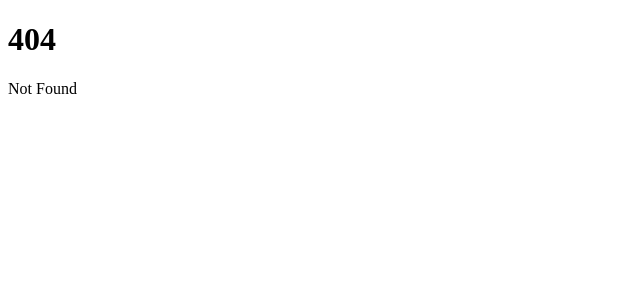
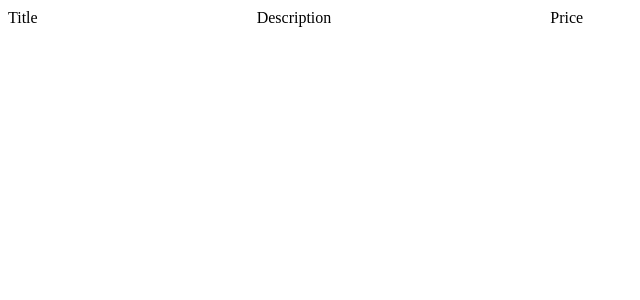
Before and after one commit to lebrancconvas/Nhee-Note, a SvelteKit app in the folder app/: page /add in a window 1280 px wide. Before the commit this address had no page. Shown: the top 300 px of the page, without its empty margins (0-640 px from the left). Built offline with nearby package versions, Linux system fonts and the light colour scheme.

Commit message:
✨ feat: create form to add data

```diff
--- /dev/null
+++ b/app/src/lib/Dialog.svelte
@@ -0,0 +1,29 @@
+<script lang="ts">
+
+</script>
+
+<div>
+  <label for="title">Title</label>
+  <input type="text" name="title" id="input-title">
+
+  <label for="description">Description</label>
+  <input type="text" name="description" id="input-description">
+
+  <label for="price">Price</label>
+  <input type="number" name="price" id="input-price">
+</div>
+
+<style>
+  * {
+    /* outline: 2px solid black; */
+    margin: 0 auto;
+    height: 200px;
+    width: 50%;
+    z-index: 99;
+  }
+
+  #input-title {
+    outline: none;
+    border: none;
+  }
+</style>
--- /dev/null
+++ b/app/src/routes/add/+page.svelte
@@ -0,0 +1,28 @@
+<script lang="ts">
+
+</script>
+
+<div>
+  <label for="title">Title</label>
+  <input type="text" name="title" id="input-title">
+
+  <label for="description">Description</label>
+  <input type="text" name="description" id="input-description">
+
+  <label for="price">Price</label>
+  <input type="number" name="price" id="input-price">
+</div>
+
+<style>
+  * {
+    /* outline: 2px solid black; */
+    margin: 0 auto;
+    z-index: 99;
+  }
+
+  input {
+    outline: none;
+    border: none;
+    font-size: 16px;
+  }
+</style>
```
Also changed, not shown: app/src/routes/+page.svelte (+22 -10 lines).
